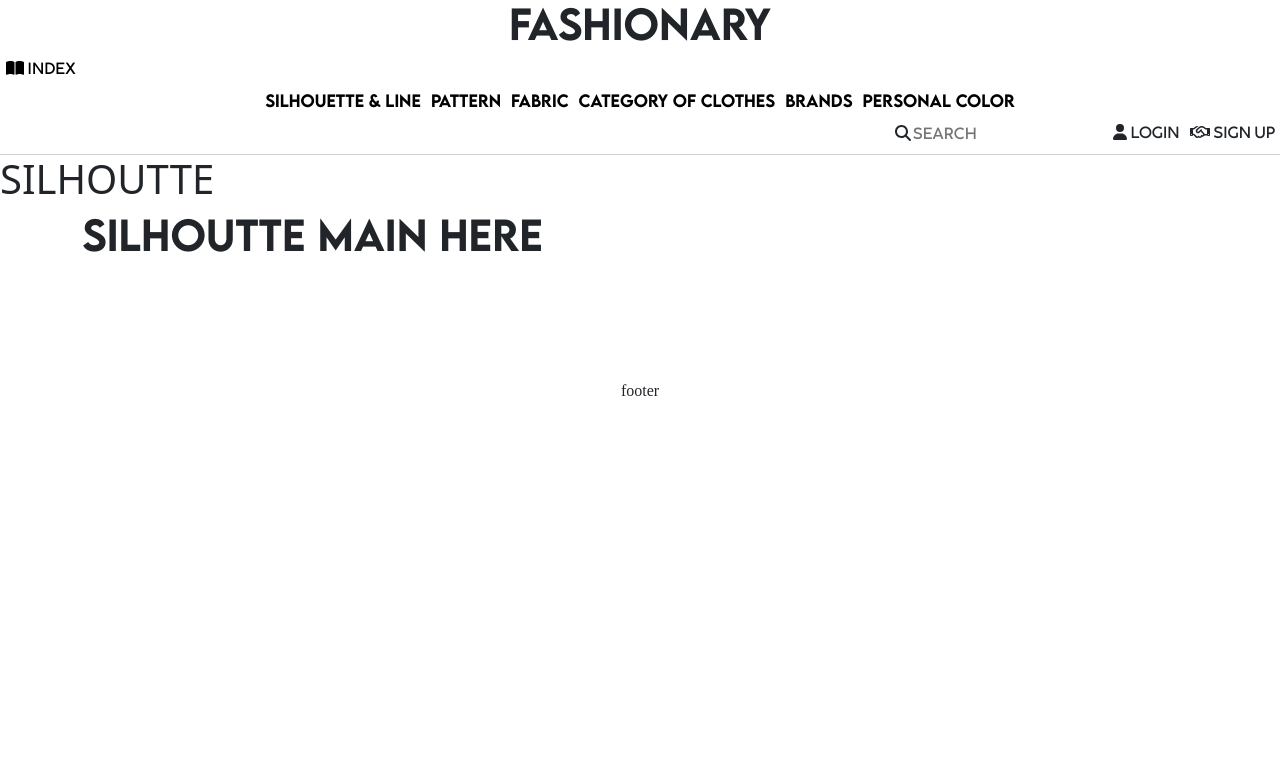
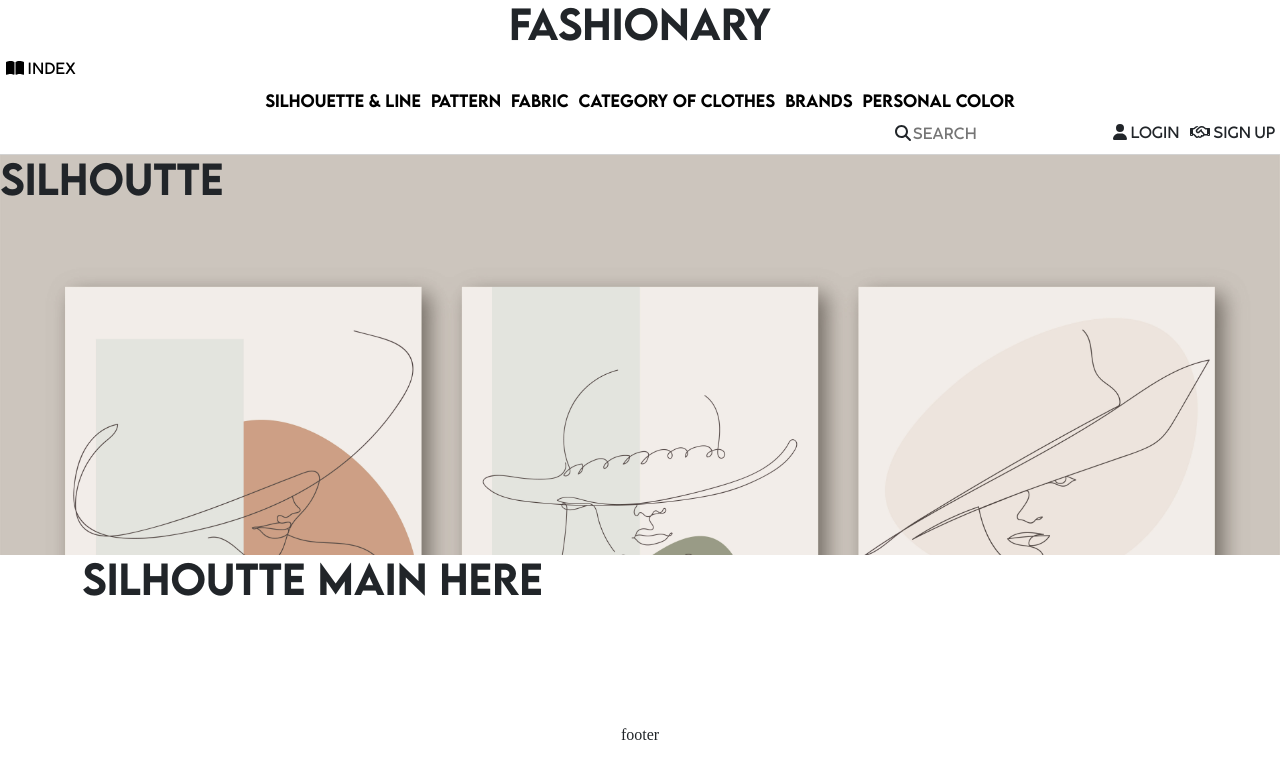
Before and after one commit to definitiomea/fashionary, a React (Create React App) app: page /silhouette in a window 1280 px wide. Shown: the top 778 px of the page. Built offline with nearby package versions, Linux system fonts and the light colour scheme; a web font is replaced by a local one.

Commit message:
이미지 첨부를 위한 CSS

```diff
--- a/src/App.css
+++ b/src/App.css
@@ -96,6 +96,13 @@
 .outlet {
     font-family: myLemonMilk, myNanumSquareNeoBold;
 }
+.silsubvisual {
+    height: 400px;
+    background-image: url(./Sources/Img/outline_girl2_40.jpg);
+    background-size: cover;
+    background-repeat: no-repeat;
+    font-family: myLemonMilk;
+}
 .loginarea {
     font-family: myNanumSquareNeoRegular;
 }
```
